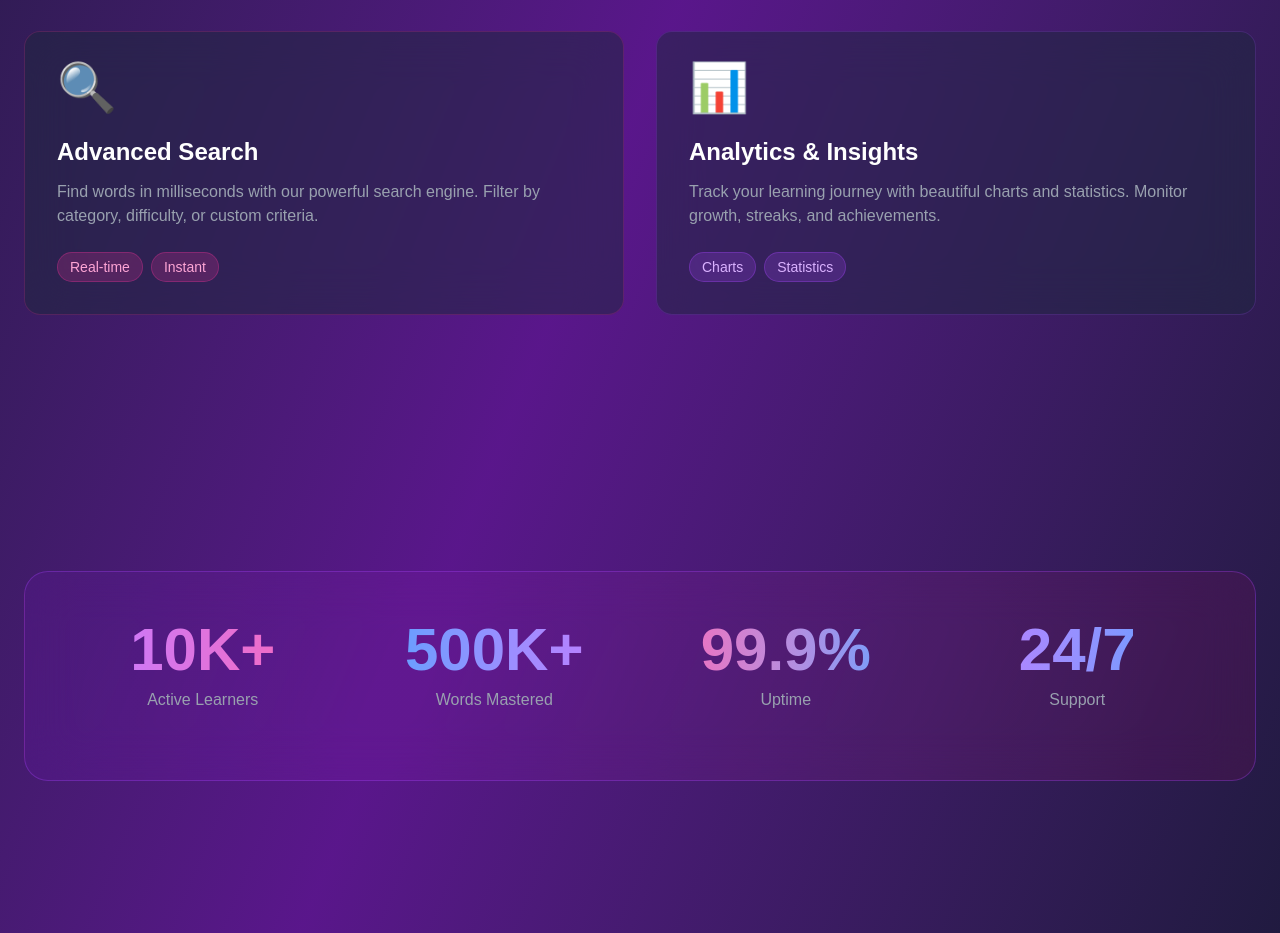
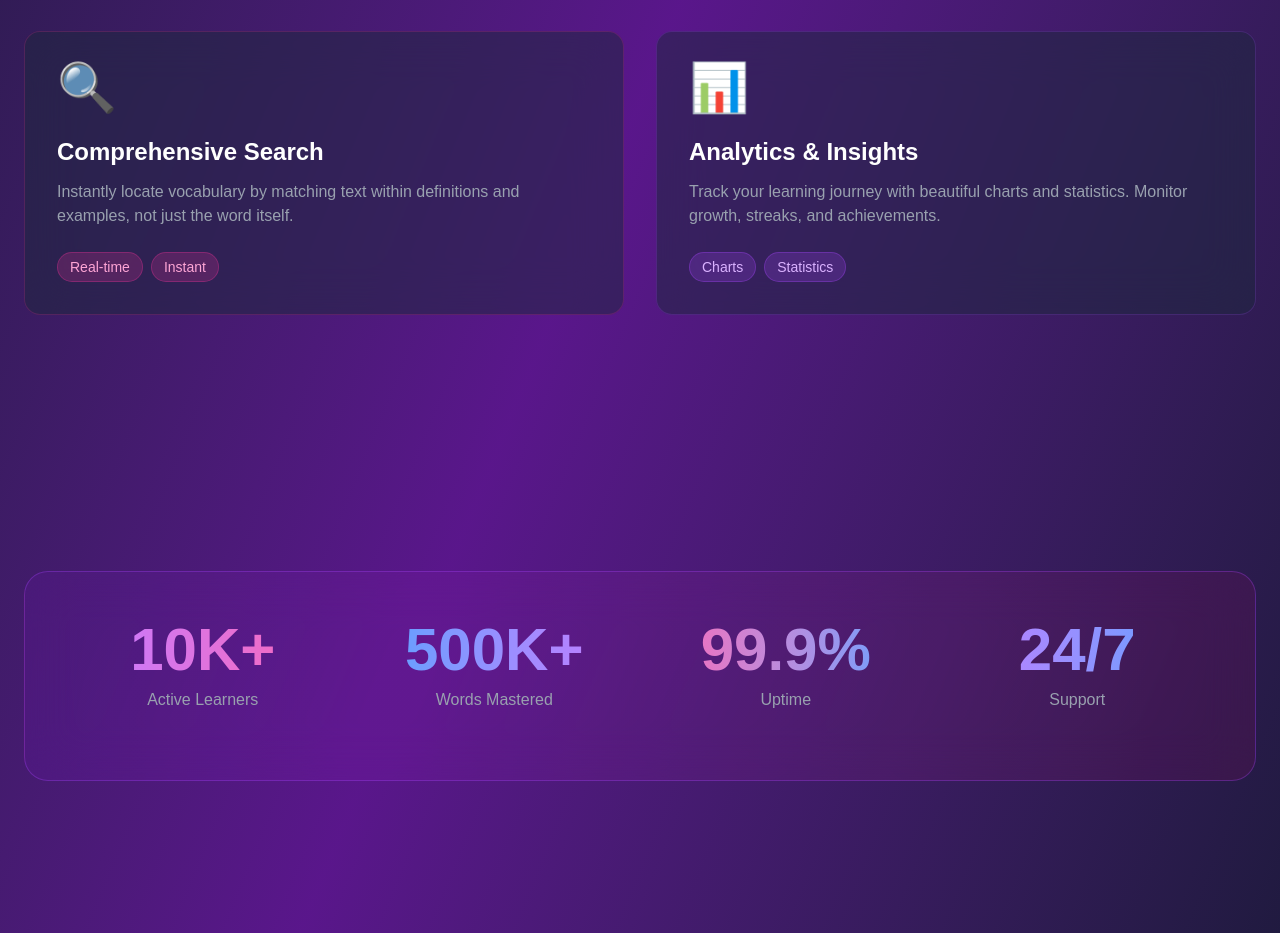
Before and after one commit to phamthang44/dictionary-frontend, a Vue app: page / in a window 1280 px wide. Shown: the part 1462-2395 px from the top of the page. Built offline with nearby package versions, Linux system fonts and the light colour scheme.

Commit message:
fix: home landing page

```diff
--- a/src/components/FeaturesSection.vue
+++ b/src/components/FeaturesSection.vue
@@ -84,11 +84,11 @@ import SpotlightCard from "./SpotlightCard.vue";
           🔍
         </div>
         <h3 class="text-2xl font-bold text-white font-poppins mb-3">
-          Advanced Search
+          Comprehensive Search
         </h3>
         <p class="text-gray-400 font-poppins">
-          Find words in milliseconds with our powerful search engine. Filter by
-          category, difficulty, or custom criteria.
+          Instantly locate vocabulary by matching text within definitions and
+          examples, not just the word itself.
         </p>
         <div class="mt-6 flex gap-2">
           <span
```
